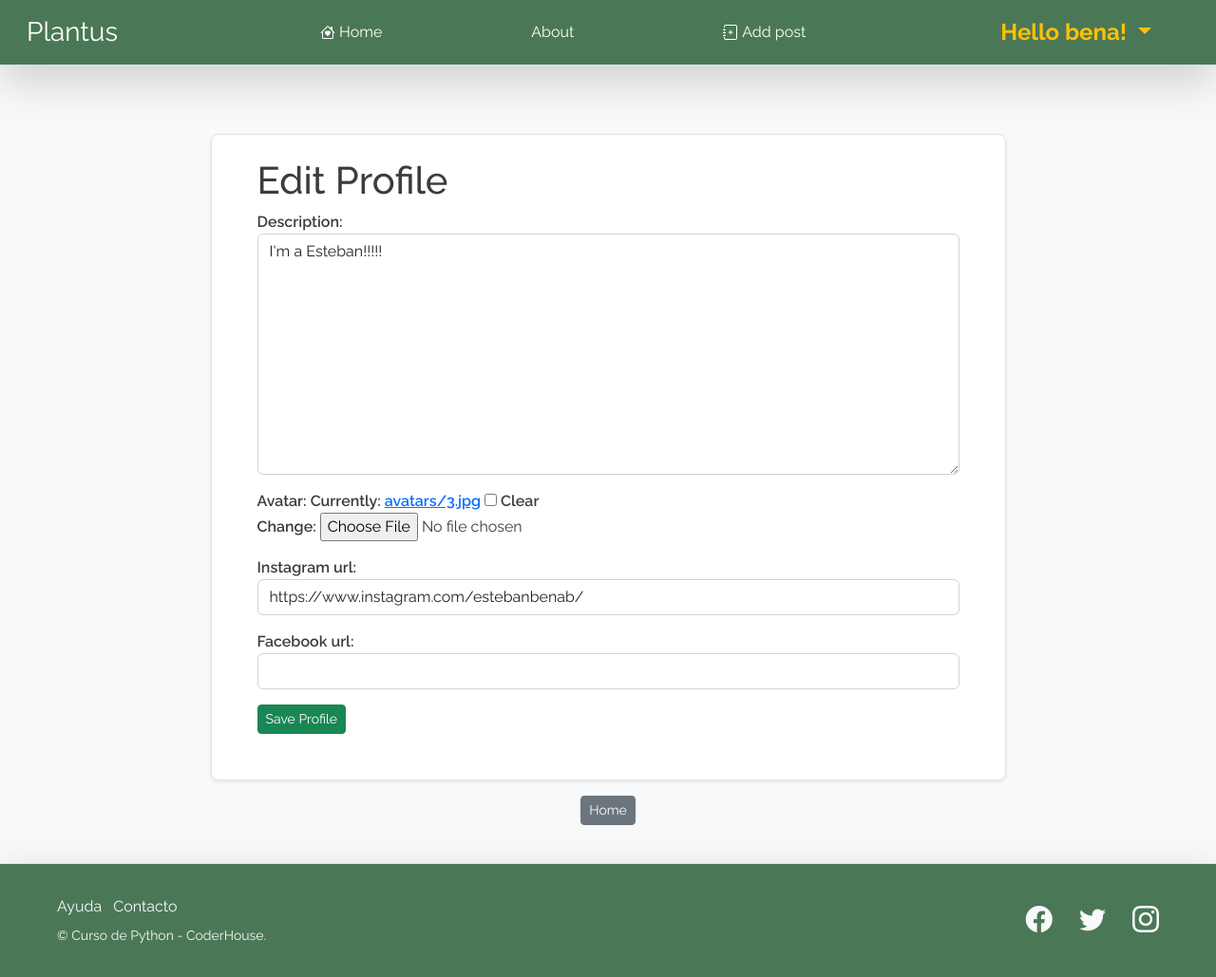
After one commit to Bena90/plantus_blog, a Django app: page /members/user_edit_profile/1/ in a window 1280 px wide. The commit adds this page. Shown: the whole page at 95% size. Run offline with Django 4.2, Linux system fonts and the light colour scheme; a user stored in the database is signed in; data comes from the database, SQL or seed files in the repository; both versions use the stored data as it was after the commit; some libraries are stand-ins or nearby versions.

Commit message:
Edit profile view added

```diff
--- a/blog/templates/base.html
+++ b/blog/templates/base.html
@@ -61,8 +61,8 @@
                             Hello {{user}}!
                         </a>
                         <ul class="dropdown-menu shadow-lg">
-                            <li><a class="dropdown-item" href="{% url 'user_profile' user.id %}">Profile</a></li>
-                            <li><a class="dropdown-item" href="{% url 'update_profile' %}">Edit Profile</a></li>
+                            <li><a class="dropdown-item" href="{% url 'user_profile' user.id %}"><i class="bi bi-person-circle"></i> Profile</a></li>
+                            <li><a class="dropdown-item" href="{% url 'update_profile' %}"><i class="bi bi-pencil"></i> Edit Setting</a></li>
                             <li><a class="dropdown-item" href="{% url 'password' %}">Change Password</a></li>
                             <li><hr class="dropdown-divider"></li>
                             <li><a class="dropdown-item text-danger" href="{% url 'logout' %}">Logout</a></li>
--- a/blog/templates/post_delete.html
+++ b/blog/templates/post_delete.html
@@ -18,7 +18,9 @@
 
 {% else %}
 
-    <h2>You don't have permission!</h2>
+    <div class="alert alert-danger my-5" role="alert">
+        <h2 class> You are not authorized to be here</h2>
+    </div>
 
 {% endif %}
 
--- a/blog/templates/post_update.html
+++ b/blog/templates/post_update.html
@@ -21,7 +21,9 @@
 </div>
 {% else %}
 
-    <h2>You don't have permission!</h2>
+    <div class="alert alert-danger my-5" role="alert">
+        <h2 class> You are not authorized to be here</h2>
+    </div>
 
 {% endif %}
 
--- a/plantus_members/forms.py
+++ b/plantus_members/forms.py
@@ -4,6 +4,8 @@ from django.contrib.auth.models import User
 from django.contrib.auth.forms import AuthenticationForm
 from django.forms.widgets import PasswordInput, TextInput
 from django.contrib.auth.forms import PasswordChangeForm
+from blog.models import Profile
+
 
 class CustomRegisterForm (UserCreationForm):
     username    = forms.CharField(widget=forms.TextInput(attrs={'class': 'form-control'}))
@@ -33,6 +35,17 @@ class UserUpdateForm(forms.ModelForm):
         model = User
         fields = ['last_name', 'first_name', 'email']
 
+class UserEditProfileForm(forms.ModelForm):
+    class Meta:
+        model   = Profile
+        fields = ['description', 'avatar', 'instagram_url','facebook_url']
+        widgets = {
+            'description'   : forms.Textarea(attrs={'class': 'form-control'}),
+            #'avatar'        : forms.TextInput(attrs={'class': 'form-control', 'type': 'file', 'id': 'formFile'}),
+            'instagram_url' : forms.TextInput(attrs={'class': 'form-control'}),
+            'facebook_url'  : forms.TextInput(attrs={'class': 'form-control'}),
+        }
+
 class UserPasswordForm(PasswordChangeForm):
     old_password    = forms.EmailField(widget=forms.EmailInput(attrs={'class': 'form-control'}))
     new_password1   = forms.CharField(widget=forms.TextInput(attrs={'class': 'form-control'}))
--- /dev/null
+++ b/plantus_members/templates/user_edit_profile.html
@@ -0,0 +1,30 @@
+{% extends "base.html" %}
+{% block title %}
+    Edit Profile
+{% endblock %}
+
+{% block blog_base %}
+
+<div class=" d-flex flex-column align-items-center mb-3">
+    {% if user.id == profile.id  %}
+        <div class="border rounded-3 shadow-sm mt-5 pt-4 mb-3 pb-5 px-5 bg-body w-75 ">
+            <h1> Edit Profile </h1>
+            <div class='form-group'>
+                <form method="POST" enctype="multipart/form-data">
+                {% csrf_token %}
+                {{ form.as_p }}
+                <button class='btn btn-success btn-sm'> Save Profile </button>
+                <form/>
+            </div>
+        </div>
+    {% else %}
+        <div class="alert alert-danger my-5" role="alert">
+            <h2 class> You are not authorized to be here</h2>
+        </div>
+    {% endif %}
+
+    <a class='btn btn-secondary btn-sm' href="{% url 'home' %}"> Home </a>
+
+</div>
+
+{% endblock blog_base %}
--- a/plantus_members/urls.py
+++ b/plantus_members/urls.py
@@ -1,5 +1,5 @@
 from django.urls import path
-from .views import  UserRegisterView, UserLoginView, UserUpdateView, UserChangePassword, UserProfileView
+from .views import  UserRegisterView, UserLoginView, UserUpdateView, UserChangePassword, UserProfileView, UserEditProfileView
 
 urlpatterns = [
     path('', UserRegisterView.as_view(), name="register"),
@@ -7,4 +7,5 @@ urlpatterns = [
     path('update_profile/', UserUpdateView.as_view(), name="update_profile"),
     path('password/', UserChangePassword.as_view(template_name='registration/change_password.html'), name="password"),
     path('user_profile/<int:pk>/', UserProfileView.as_view(template_name='user_details.html'), name="user_profile"),
+    path('user_edit_profile/<int:pk>/', UserEditProfileView.as_view(), name="edit_profile"),
 ]
--- a/plantus_members/views.py
+++ b/plantus_members/views.py
@@ -9,7 +9,7 @@ from blog.models import Profile, Category
 
 
 from django.urls import reverse_lazy
-from plantus_members.forms import CustomRegisterForm, LoginForm, UserUpdateForm, UserPasswordForm
+from plantus_members.forms import CustomRegisterForm, LoginForm, UserUpdateForm, UserPasswordForm, UserEditProfileForm
 from django.shortcuts import resolve_url
 
 class UserRegisterView (CreateView):
@@ -33,6 +33,12 @@ class UserUpdateView (LoginRequiredMixin, UpdateView):
     def get_object(self, queryset=None):
         return self.request.user
 
+class UserEditProfileView (LoginRequiredMixin, UpdateView):
+    model = Profile
+    form_class      = UserEditProfileForm
+    template_name   = 'user_edit_profile.html'
+    success_url     = reverse_lazy ('home')
+
 class UserChangePassword (PasswordChangeView):
     form_class  = UserPasswordForm
     success_url = reverse_lazy('home')
```
Also changed, not shown: plantus_members/templates/user_details.html (+6 -4 lines), db.sqlite3, media/avatars/3.jpg (added).
